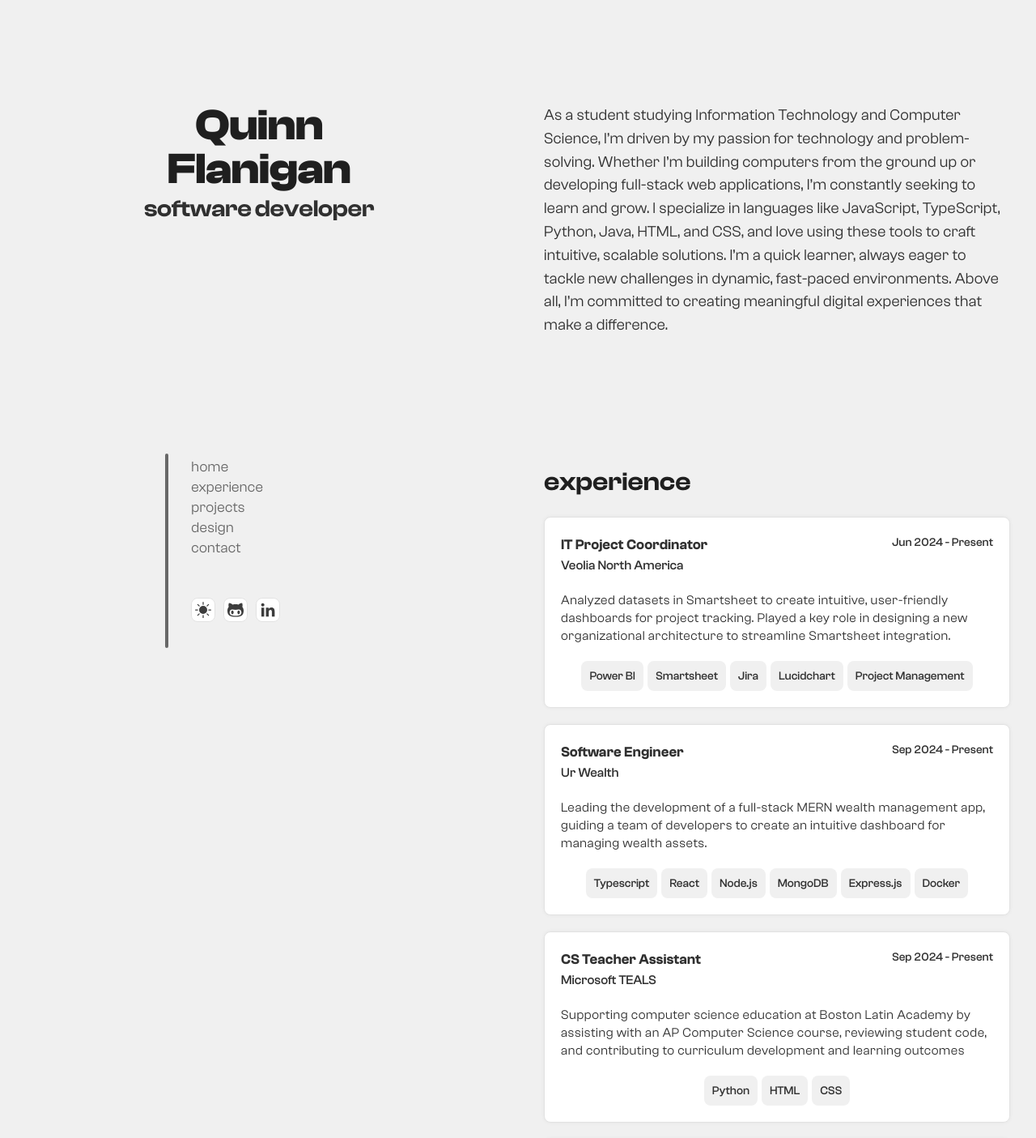
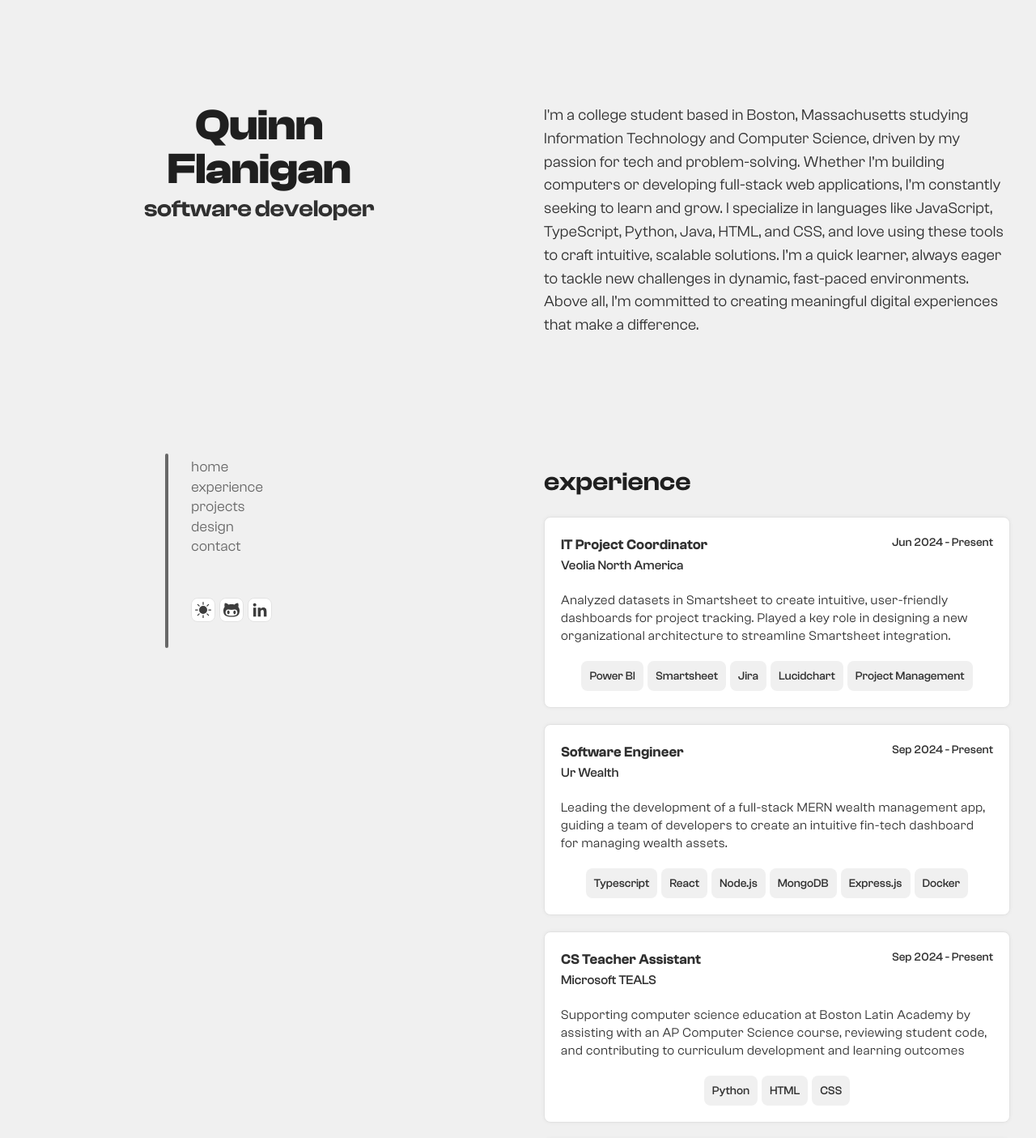
Before and after one commit to qinflan/portfolio, a React (Vite) app in the folder portfolio/client/: page / in a window 1280 px wide. Shown: the top 1405 px of the page at 81% size. Built offline with nearby package versions, Linux system fonts and the light colour scheme; a web font is replaced by a local one.

Commit message:
Update Wording

```diff
--- a/portfolio/client/src/components/pages/experience/WorkData.ts
+++ b/portfolio/client/src/components/pages/experience/WorkData.ts
@@ -10,7 +10,7 @@ export const workData = [
       title: "Software Engineer",
       company: "Ur Wealth",
       dates: "Sep 2024 - Present",
-      description: "Leading the development of a full-stack MERN wealth management app, guiding a team of developers to create an intuitive dashboard for managing wealth assets.",
+      description: "Leading the development of a full-stack MERN wealth management app, guiding a team of developers to create an intuitive fin-tech dashboard for managing wealth assets.",
       skills: ["Typescript", "React", "Node.js", "MongoDB", "Express.js", "Docker"]
     },
     {
--- a/portfolio/client/src/components/ui/Navbar.css
+++ b/portfolio/client/src/components/ui/Navbar.css
@@ -19,7 +19,7 @@
     display: flex;
     flex-direction: column;
     padding:5px 8px;
-    gap: 2px;
+    gap: 0.1rem;
     margin-left: 20px;
     height: auto;
     align-items: flex-start;
@@ -59,7 +59,7 @@
 .nav-button-container {
     display: flex;
     position: fixed;
-    gap: 10px;
+    gap: 5px;
     bottom: 2em;
 }
 
--- a/portfolio/client/src/components/ui/RightPanel.tsx
+++ b/portfolio/client/src/components/ui/RightPanel.tsx
@@ -16,7 +16,7 @@ const RightPanel = () => {
     return (
         <div className="scroll-right-panel">
             <div className="about-me" ref={aboutRef} id="about">
-                <p>As a student studying Information Technology and Computer Science, I’m driven by my passion for technology and problem-solving. Whether I’m building computers from the ground up or developing full-stack web applications, I’m constantly seeking to learn and grow. I specialize in languages like JavaScript, TypeScript, Python, Java, HTML, and CSS, and love using these tools to craft intuitive, scalable solutions. I’m a quick learner, always eager to tackle new challenges in dynamic, fast-paced environments. Above all, I’m committed to creating meaningful digital experiences that make a difference.
+                <p>I'm a college student based in Boston, Massachusetts studying Information Technology and Computer Science, driven by my passion for tech and problem-solving. Whether I’m building computers or developing full-stack web applications, I’m constantly seeking to learn and grow. I specialize in languages like JavaScript, TypeScript, Python, Java, HTML, and CSS, and love using these tools to craft intuitive, scalable solutions. I’m a quick learner, always eager to tackle new challenges in dynamic, fast-paced environments. Above all, I’m committed to creating meaningful digital experiences that make a difference.
                 </p>
             </div>
             {/* pass card sub components as children within a glass container */}
```
